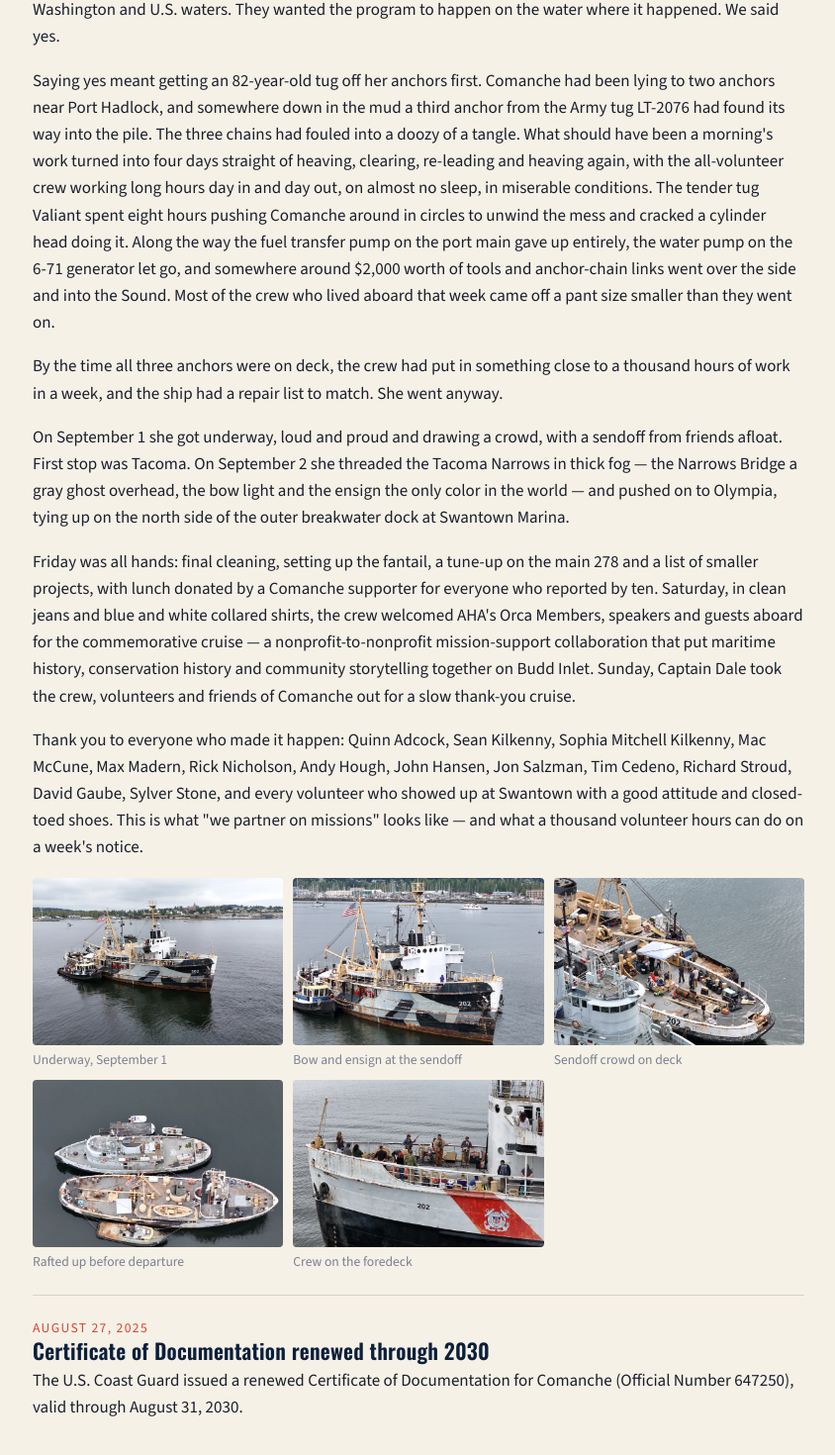
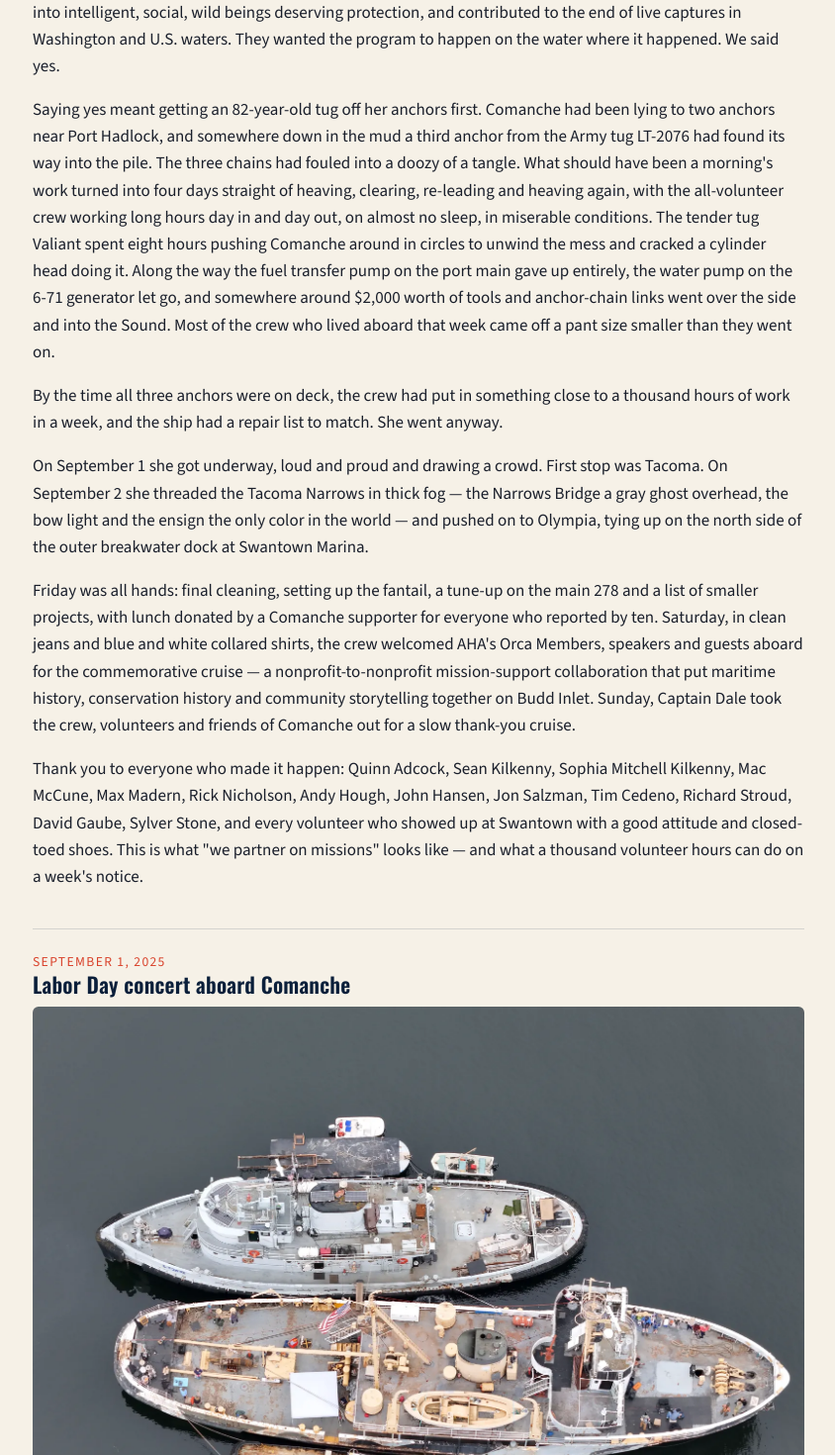
Before and after one commit to penpro/Tug202.Com, a React (Vite) app in the folder frontend/: page /news in a window 1280 px wide. Shown: the part 1325-2795 px from the top of the page at 99% size, without its empty margins (217-1061 px from the left). Built offline with nearby package versions, Linux system fonts and the light colour scheme; no server answers.

Commit message:
News: drone photos belong to the Labor Day 2025 concert, not Olympia; restore that post

```diff
--- a/frontend/src/content/index.js
+++ b/frontend/src/content/index.js
@@ -111,24 +111,31 @@ export const seedNews = [
     date: '2026-09-08',
     title: 'A week’s notice, fouled anchors and a thousand volunteer hours: Comanche’s run to Olympia',
     image: 'narrows-fog',
-    images: [
-      { name: 'underway-quarter', caption: 'Underway, September 1' },
-      { name: 'bow-flag', caption: 'Bow and ensign at the sendoff' },
-      { name: 'deck-crew', caption: 'Sendoff crowd on deck' },
-      { name: 'overhead-raft', caption: 'Rafted up before departure' },
-      { name: 'crew-foredeck', caption: 'Crew on the foredeck' }
-    ],
+    imageCaption: 'Tacoma Narrows in the fog, September 2, 2026',
     body: `When the Olympia Arts & Heritage Alliance called in late August, they asked a simple question: could Comanche be in Olympia in about a week? AHA was planning the Budd Inlet Six Commemorative Cruise for Saturday, September 5 — an invitation-only program revisiting the 1976 capture and release of six orcas in Budd Inlet, the event that helped turn public understanding of orcas from animals to be caught and displayed into intelligent, social, wild beings deserving protection, and contributed to the end of live captures in Washington and U.S. waters. They wanted the program to happen on the water where it happened. We said yes.
 
 Saying yes meant getting an 82-year-old tug off her anchors first. Comanche had been lying to two anchors near Port Hadlock, and somewhere down in the mud a third anchor from the Army tug LT-2076 had found its way into the pile. The three chains had fouled into a doozy of a tangle. What should have been a morning's work turned into four days straight of heaving, clearing, re-leading and heaving again, with the all-volunteer crew working long hours day in and day out, on almost no sleep, in miserable conditions. The tender tug Valiant spent eight hours pushing Comanche around in circles to unwind the mess and cracked a cylinder head doing it. Along the way the fuel transfer pump on the port main gave up entirely, the water pump on the 6-71 generator let go, and somewhere around $2,000 worth of tools and anchor-chain links went over the side and into the Sound. Most of the crew who lived aboard that week came off a pant size smaller than they went on.
 
 By the time all three anchors were on deck, the crew had put in something close to a thousand hours of work in a week, and the ship had a repair list to match. She went anyway.
 
-On September 1 she got underway, loud and proud and drawing a crowd, with a sendoff from friends afloat. First stop was Tacoma. On September 2 she threaded the Tacoma Narrows in thick fog — the Narrows Bridge a gray ghost overhead, the bow light and the ensign the only color in the world — and pushed on to Olympia, tying up on the north side of the outer breakwater dock at Swantown Marina.
+On September 1 she got underway, loud and proud and drawing a crowd. First stop was Tacoma. On September 2 she threaded the Tacoma Narrows in thick fog — the Narrows Bridge a gray ghost overhead, the bow light and the ensign the only color in the world — and pushed on to Olympia, tying up on the north side of the outer breakwater dock at Swantown Marina.
 
 Friday was all hands: final cleaning, setting up the fantail, a tune-up on the main 278 and a list of smaller projects, with lunch donated by a Comanche supporter for everyone who reported by ten. Saturday, in clean jeans and blue and white collared shirts, the crew welcomed AHA's Orca Members, speakers and guests aboard for the commemorative cruise — a nonprofit-to-nonprofit mission-support collaboration that put maritime history, conservation history and community storytelling together on Budd Inlet. Sunday, Captain Dale took the crew, volunteers and friends of Comanche out for a slow thank-you cruise.
 
 Thank you to everyone who made it happen: Quinn Adcock, Sean Kilkenny, Sophia Mitchell Kilkenny, Mac McCune, Max Madern, Rick Nicholson, Andy Hough, John Hansen, Jon Salzman, Tim Cedeno, Richard Stroud, David Gaube, Sylver Stone, and every volunteer who showed up at Swantown with a good attitude and closed-toed shoes. This is what "we partner on missions" looks like — and what a thousand volunteer hours can do on a week's notice.`
+  },
+  {
+    id: 'labor-day-concert-2025',
+    date: '2025-09-01',
+    title: 'Labor Day concert aboard Comanche',
+    image: 'overhead-raft',
+    images: [
+      { name: 'deck-crew', caption: 'The crowd on the fantail' },
+      { name: 'bow-flag', caption: 'Bow and ensign' },
+      { name: 'crew-foredeck', caption: 'Crew on the foredeck' },
+      { name: 'port-townsend-raftup', caption: 'Rafted up with friends' }
+    ],
+    body: `Comanche spent Labor Day weekend 2025 doing what she does best: bringing people together on the water. Rafted up with friends near Port Townsend, she hosted a concert aboard with music on the fantail, a full deck of guests, and the drone overhead catching it all — her WWII camouflage on one side and her Coast Guard stripe on the other. Thanks to every volunteer who cleaned, rigged, cooked and handled lines, and to the musicians who made an 81-year-old tug the best stage on Puget Sound for a day.`
   },
   {
     id: 'cod-renewed-2025',
--- a/frontend/src/pages/News.jsx
+++ b/frontend/src/pages/News.jsx
@@ -17,7 +17,7 @@ export default function News() {
       .then(data => {
         if (!alive || !Array.isArray(data.posts) || !data.posts.length) return
         const extras = Object.fromEntries(seedNews.map(s => [s.id, s]))
-        setPosts(data.posts.map(p => ({ ...p, image: p.image || extras[p.id]?.image, images: extras[p.id]?.images })))
+        setPosts(data.posts.map(p => ({ ...p, image: p.image || extras[p.id]?.image, imageCaption: extras[p.id]?.imageCaption, images: extras[p.id]?.images })))
       })
       .catch(() => { if (alive) setPosts(seedNews) })
     return () => { alive = false }
@@ -42,7 +42,7 @@ export default function News() {
             <article className="news-item" key={n.id} id={n.id}>
               <div className="news-date">{formatDate(n.date)}</div>
               <h3><a href={`#${n.id}`} style={{ textDecoration: 'none', color: 'inherit' }}>{n.title}</a></h3>
-              {n.image && <Photo name={n.image} alt="" className="news-hero" />}
+              {n.image && <figure style={{ margin: 0 }}><Photo name={n.image} alt={n.imageCaption || ''} className="news-hero" />{n.imageCaption && <figcaption className="small" style={{ marginTop: -8, marginBottom: 14 }}>{n.imageCaption}</figcaption>}</figure>}
               {n.body.split(/\n\s*\n/).map((para, i) => <p key={i}>{para}</p>)}
               {n.images?.length > 0 && (
                 <div className="photo-grid" style={{ marginTop: 12 }}>
--- a/frontend/src/pages/Ship.jsx
+++ b/frontend/src/pages/Ship.jsx
@@ -112,7 +112,7 @@ export default function Ship() {
           <div className="photo-grid">
             <figure><Photo name="hero-port-dazzle" alt="Port side of Comanche in WWII camouflage" /><figcaption>Port side: WWII Navy camouflage</figcaption></figure>
             <figure><Photo name="starboard-cg-stripe" alt="Starboard side of Comanche with Coast Guard stripe" /><figcaption>Starboard side: Coast Guard livery</figcaption></figure>
-            <figure><Photo name="overhead-raft" alt="Overhead drone view of Comanche rafted with another vessel" /><figcaption>Rafted up before the Olympia run, September 2026</figcaption></figure>
+            <figure><Photo name="overhead-raft" alt="Overhead drone view of Comanche rafted with another vessel" /><figcaption>Labor Day concert, September 2025</figcaption></figure>
             <figure><Photo name="underway-quarter" alt="Comanche underway seen from her quarter" /><figcaption>Underway on Puget Sound</figcaption></figure>
             <figure><Photo name="crew-foredeck" alt="Crew on Comanche's foredeck" /><figcaption>Volunteer crew on the foredeck</figcaption></figure>
             <figure><Photo name="dockside-visitors" alt="Visitors on the pier beside Comanche" /><figcaption>Open ship at the pier</figcaption></figure>
```
Also changed, not shown: 1 other file (tests, documents, lock files or other folders).
